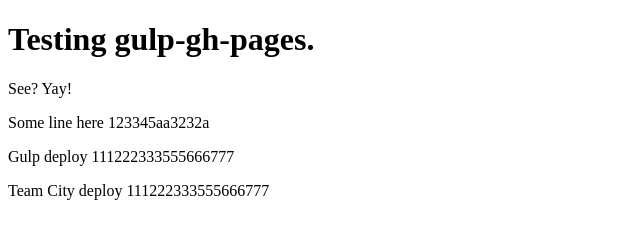
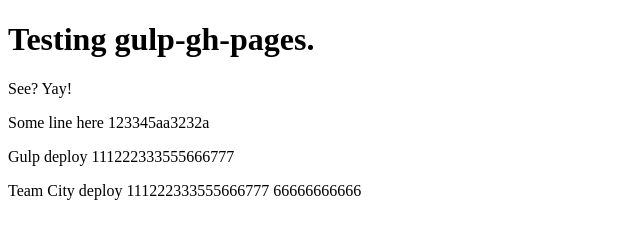
Before and after one commit to moleksiak-mw/webhooks-playground, a website: page index.html in a window 1280 px wide. Shown: the whole page, without its empty margins (0-640 px from the left). Drawn offline with Linux system fonts and the light colour scheme.

Commit message:
testing TC trigger

```diff
--- a/index.html
+++ b/index.html
@@ -9,6 +9,6 @@
   <p>See? Yay!</p>
   <p>Some line here 123345aa3232a</p>
   <p>Gulp deploy 111222333555666777</p>
-  <p>Team City deploy 111222333555666777</p>
+  <p>Team City deploy 111222333555666777 66666666666</p>
 </body>
 </html>
```
